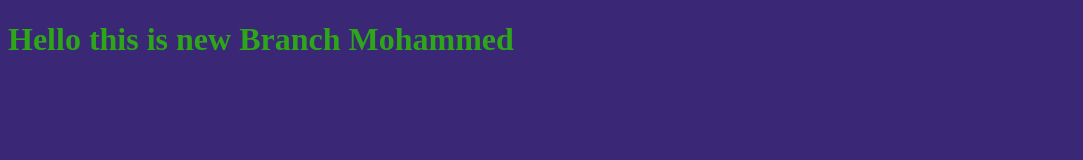
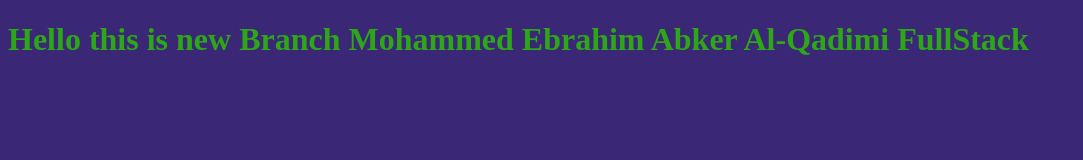
Before and after one commit to admed12/myproject, a plain HTML site: page index.html in a window 1280 px wide. Shown: the whole page, without its empty margins (0-1083 px from the left). Drawn offline with Linux system fonts and the light colour scheme.

Commit message:
edit in html file

```diff
--- a/index.html
+++ b/index.html
@@ -7,7 +7,7 @@
     <link rel="stylesheet" href="style.css">
 </head>
 <body>
-    <h1>Hello this is new Branch Mohammed</h1>
+    <h1>Hello this is new Branch Mohammed Ebrahim Abker Al-Qadimi FullStack</h1>
     <script src="app.js"></script>
 </body>
 </html>
```
